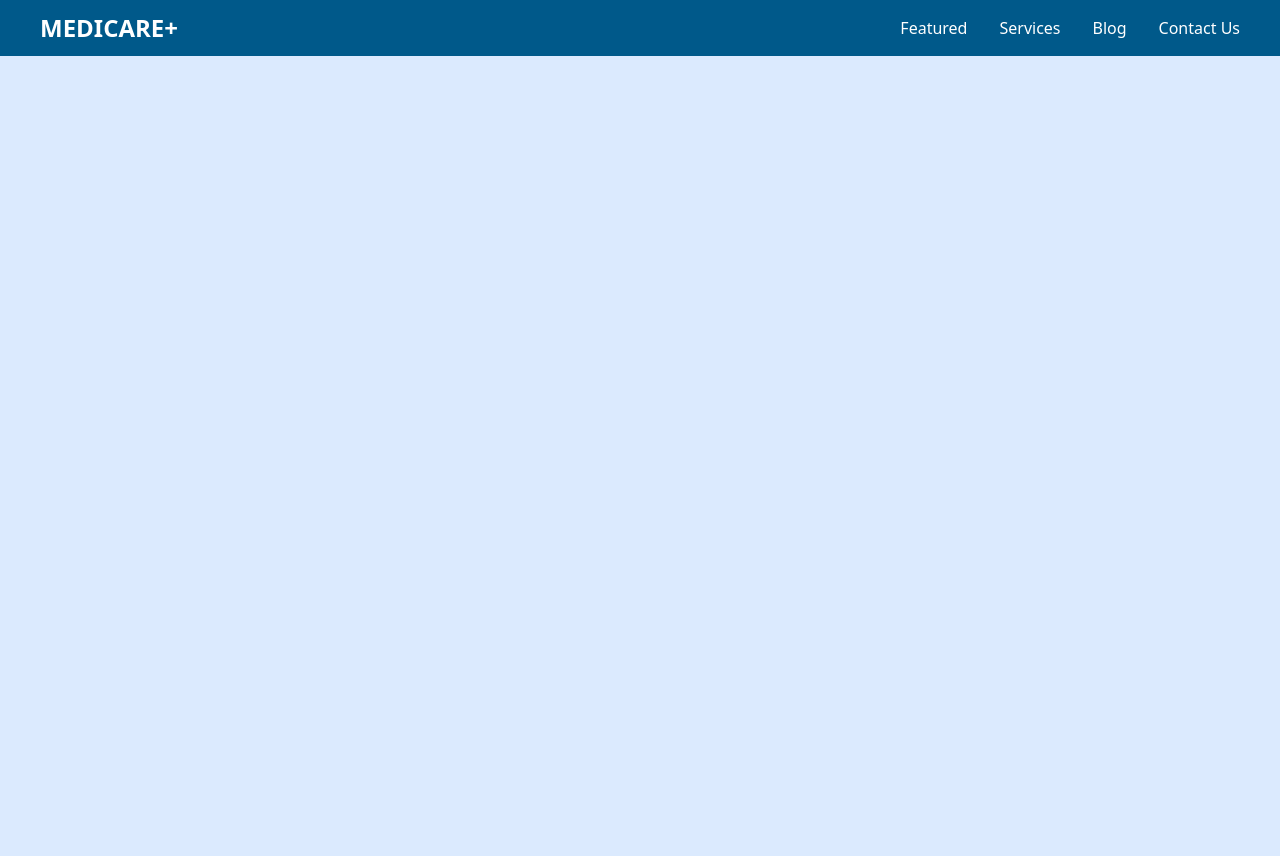
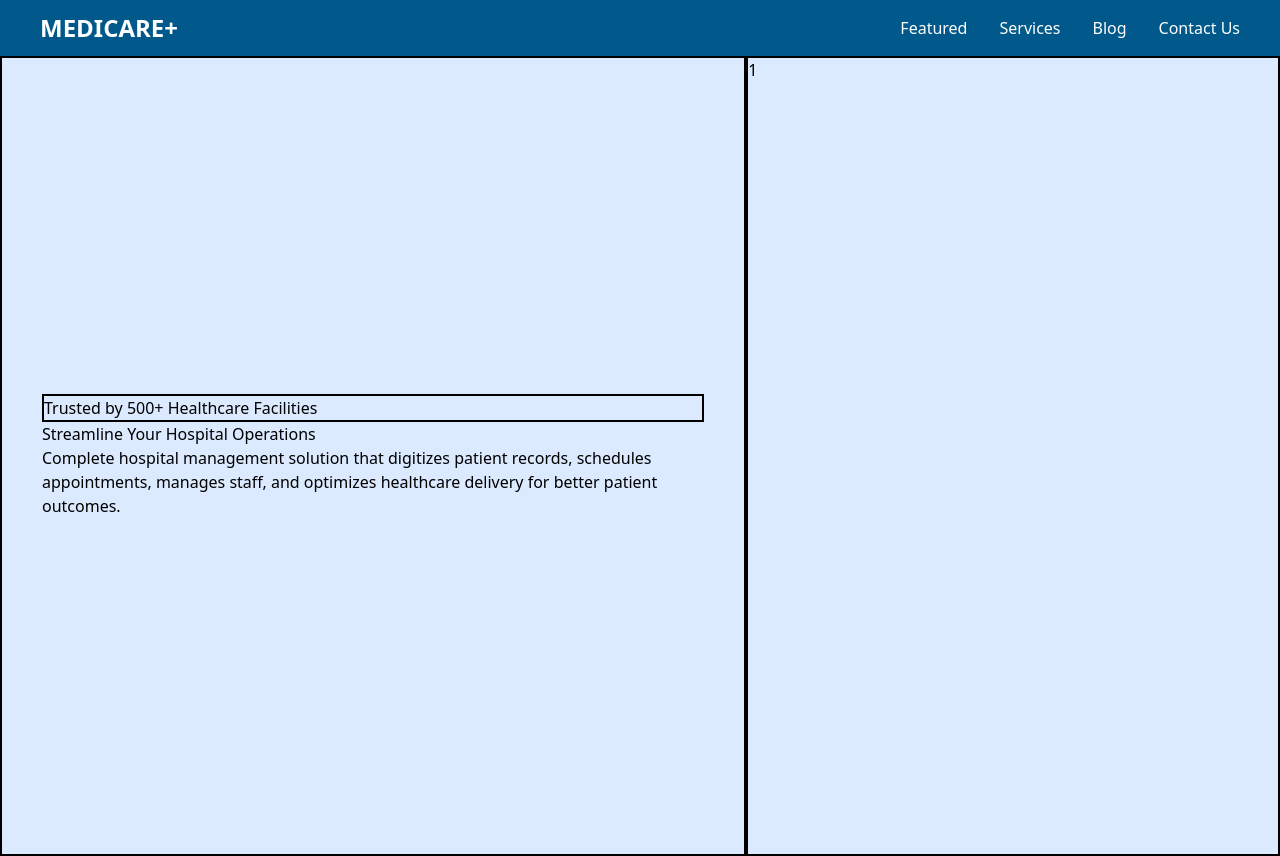
Before and after one commit to XuanGiaHanNguyen/MediCare-, a React (Vite) app in the folder frontend/: page / in a window 1280 px wide. Built offline with nearby package versions, Linux system fonts and the light colour scheme.

Commit message:
changed layout

```diff
--- a/frontend/src/pages/Landing.jsx
+++ b/frontend/src/pages/Landing.jsx
@@ -2,11 +2,17 @@ function Landing () {
     return(
         <div className="flex flex-col">
             <div className="w-full h-screen bg-blue-100 flex flex-row">
-                <div>
-
+                <div className="border-2 flex-[1.25] px-10 flex justify-center align-center items-center">
+                    <div>
+                        <p className="border-2 ">Trusted by 500+ Healthcare Facilities</p>
+                        <h1>Streamline Your Hospital Operations</h1>
+                        <h2>
+                            Complete hospital management solution that digitizes patient records, schedules appointments, manages staff, and optimizes healthcare delivery for better patient outcomes.
+                        </h2>
+                    </div>
                 </div>
-                <div>
-
+                <div className="border-2 flex-1">
+                        1
                 </div>
             </div>
         </div>
```
